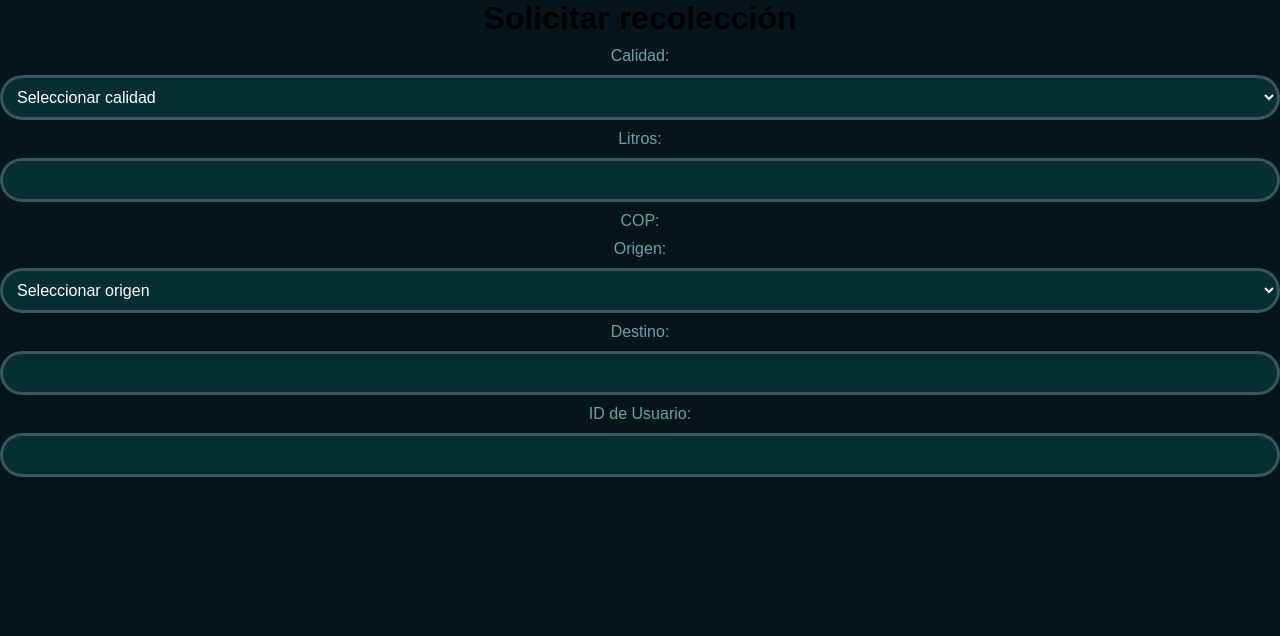
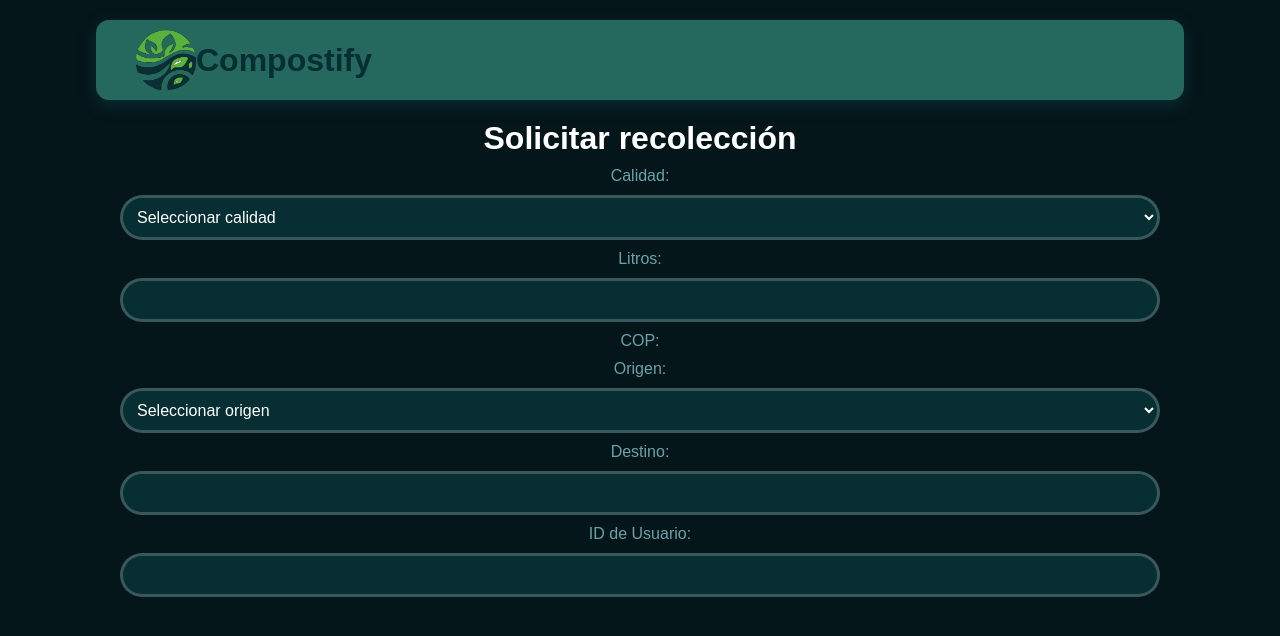
Before and after one commit to Gorenpop/react-express-ingesoft2, a React (Vite) app in the folder vite-project/: page /compost-request in a window 1280 px wide. Shown: the top 636 px of the page. Built offline with nearby package versions, Linux system fonts and the light colour scheme; no server answers.

Commit message:
cambios esteticos en reqCompost,cuenta, nosotros

```diff
--- a/vite-project/src/components/Routes/CompostRequest.jsx
+++ b/vite-project/src/components/Routes/CompostRequest.jsx
@@ -1,5 +1,8 @@
 import React, { useState } from 'react';
 import axios from 'axios';
+import { Link } from 'react-router-dom'; // Add this line
+import logo from "../img/Log.png";
+import "./CompostRequestStyle.css";
 
 function CompostRequest() {
     const [formData, setFormData] = useState({
@@ -51,6 +54,15 @@ function CompostRequest() {
 
 
     return (
+        <>
+            <nav className="NavbarItems">
+                <Link className="nav-link-logo" to="/">
+                    <div className="logoContainer">
+                        <img src={logo} alt="Logo" />
+                        <h1 className="navbar-logo" >Compostify</h1>
+                    </div>
+                </Link>
+            </nav>
             <div className="compost-request-container">
                 <h1>Solicitar recolección</h1>
                 <form onSubmit={handleSubmit}>
@@ -88,9 +100,11 @@ function CompostRequest() {
                         <label htmlFor="idUser_id">ID de Usuario:</label>
                         <input type="number" id="idUser_id" name="idUser_id" value={formData.idUser_id} onChange={handleChange} required />
                     </div>
+                    <div className="separator"></div>
                     <button type="submit">Enviar solicitud</button>
                 </form>
             </div>
+        </>
     );
 }
 
--- /dev/null
+++ b/vite-project/src/components/Routes/CompostRequestStyle.css
@@ -0,0 +1,14 @@
+.compost-request-container {
+    display: block;
+    justify-content: center;
+    align-items: center;
+    min-height: 100vh;
+    position: absolute;
+    width: 100%;
+    padding: 120px;
+
+    h1 {
+        color: white;
+        text-align: center;
+    }
+}
--- a/vite-project/src/components/Routes/ProfileTabsItems.jsx
+++ b/vite-project/src/components/Routes/ProfileTabsItems.jsx
@@ -1,7 +1,7 @@
 export const ProfileTabsItems = [
     {
         title: "Agendar recolección",
-        url: "/Compost-with-us",
+        url: "/compost-request",
         cName: "profile-tab-links-colection",
         cNameActive: "profile-tab-links-colection active",
     },
--- a/vite-project/src/components/Routes/cuenta.jsx
+++ b/vite-project/src/components/Routes/cuenta.jsx
@@ -1,5 +1,6 @@
 import Navbar from '../pages/Navbar';
 import './cuentaStyles.css';
+import './cuentaRecStyles.css';
 import avatar from "../img/default-avatar.png";
 import { Link } from 'react-router-dom';
 import { ProfileTabsItems, profileConfigItems } from "./ProfileTabsItems";
@@ -232,7 +233,7 @@ function Cuenta() {
                                     );
                                 })}
                             </ul>
-                            <div className="separator mobile"></div>
+                            <div className="separator"></div>
                             <div className="user-profile-settings" >
                                 <ul className={ProfileTabActiveTab === 1 ?
                                     "active-collect-tabs active" : "active-colect-tabs"} >
--- a/vite-project/src/components/Routes/cuentaStyles.css
+++ b/vite-project/src/components/Routes/cuentaStyles.css
@@ -307,7 +307,6 @@
                     width: 100%;
                 }
 
-                .ig-profile-edit-input:hover {}
 
                 .nickname-submit {
                     margin-left: 15px;
--- a/vite-project/src/components/Routes/nosotrosStyles.css
+++ b/vite-project/src/components/Routes/nosotrosStyles.css
@@ -52,6 +52,10 @@
 .Uscontent {
     display: flex;
     text-align: center;
+    width: 80%;
+    align-items: center;
+    margin-left: 10%;
+
 
     .teamImg {
         width: 100%;
@@ -99,8 +103,7 @@
 }
 
 @media screen and (max-width: 1000px) {
-    .column {
-        width: 100%;
+    .Uscontent {
         display: block;
     }
 }
```
Also changed, not shown: vite-project/src/components/Routes/cuentaRecStyles.css (added), 2 other files (tests, documents, lock files or other folders). Lines whose indentation alone changed are shown as unchanged.
